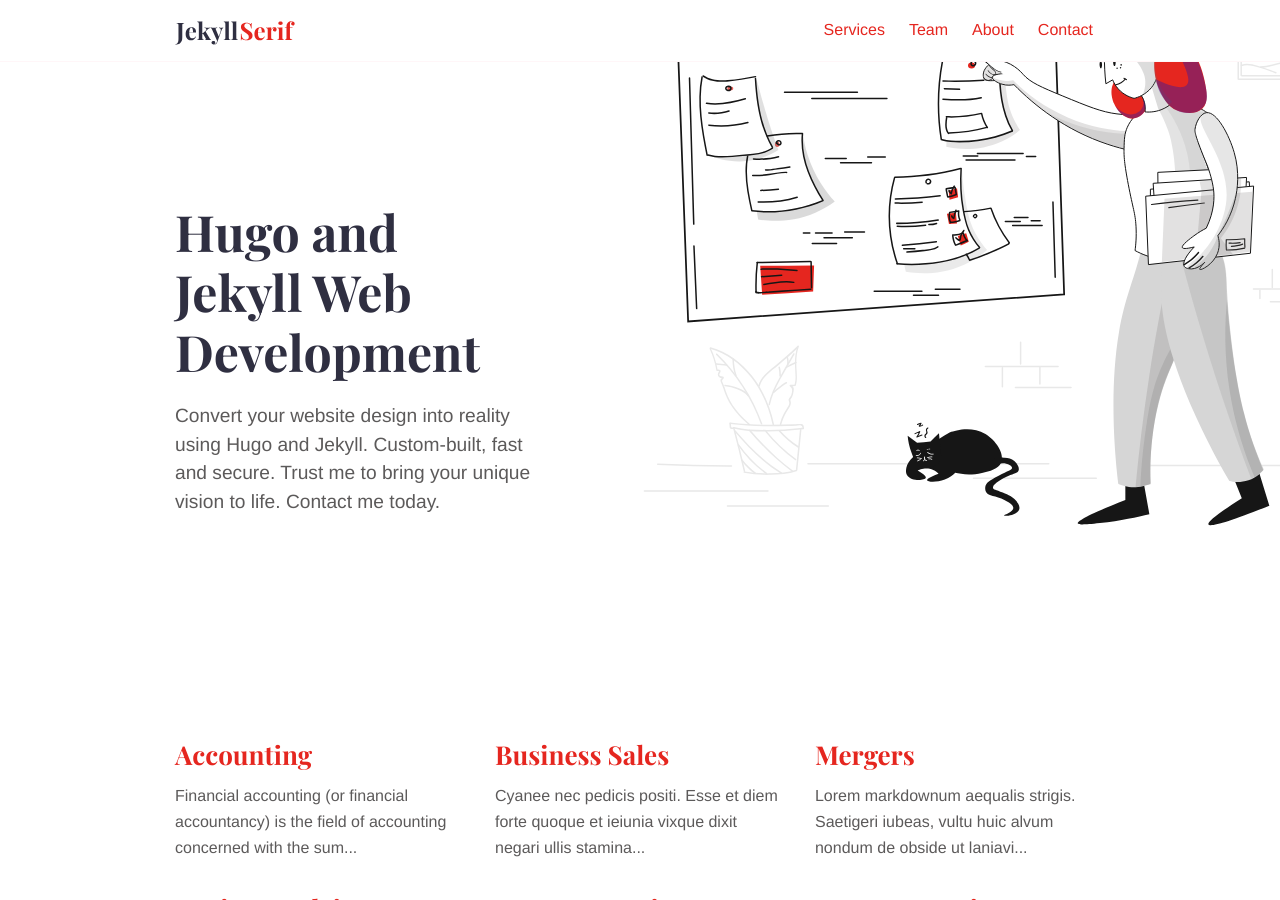
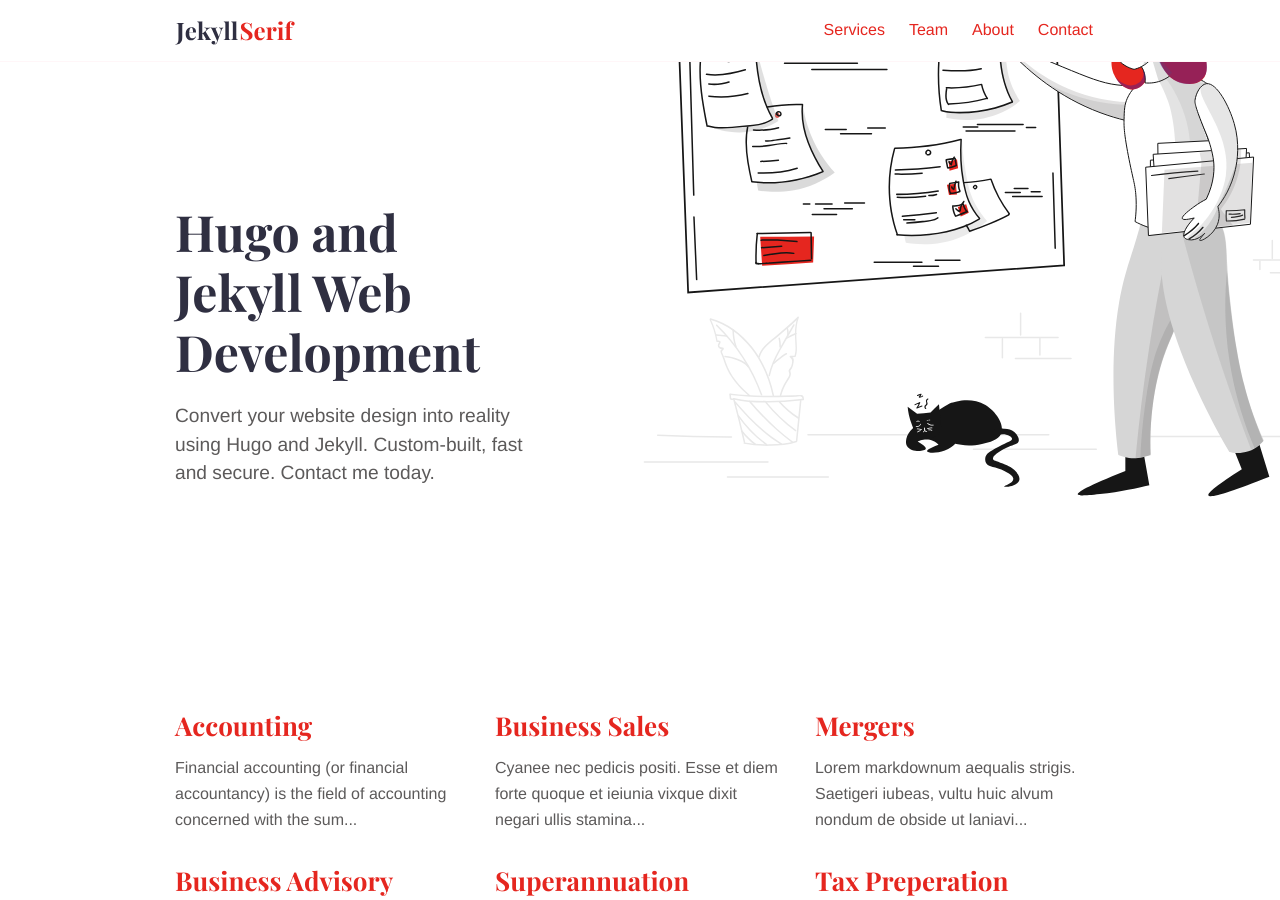
Before and after one commit to avicndugu/avic.devpractical.com, a Jekyll site: the page built from index.md, in a window 1280 px wide and 900 px high. Built offline with Jekyll 4.4.1, drawn with Linux system fonts in a browser that asks for light colours.

Commit message:
Update index.md

```diff
--- a/index.md
+++ b/index.md
@@ -10,4 +10,4 @@ show_call_box: false
 
 # Hugo and Jekyll Web Development
 
-Convert your website design into reality using Hugo and Jekyll. Custom-built, fast and secure. Trust me to bring your unique vision to life. Contact me today.
+Convert your website design into reality using Hugo and Jekyll. Custom-built, fast and secure. Contact me today.
```
